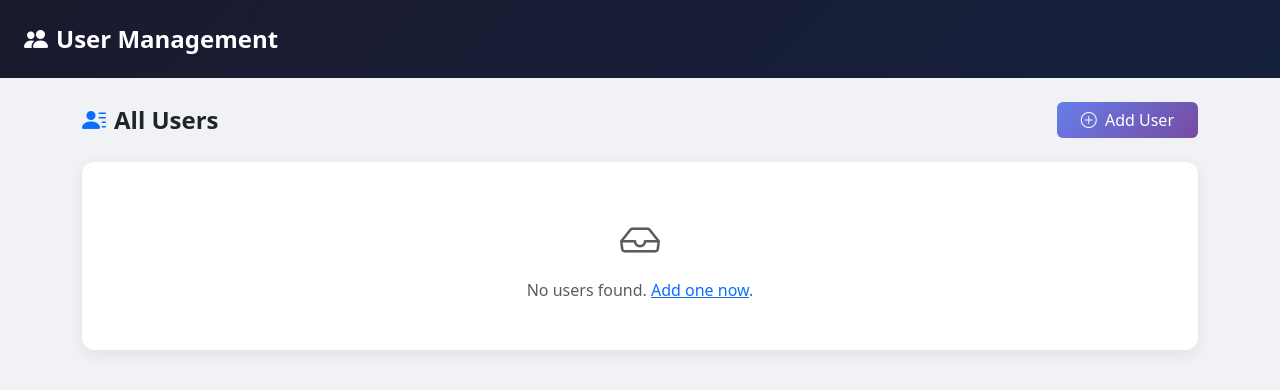
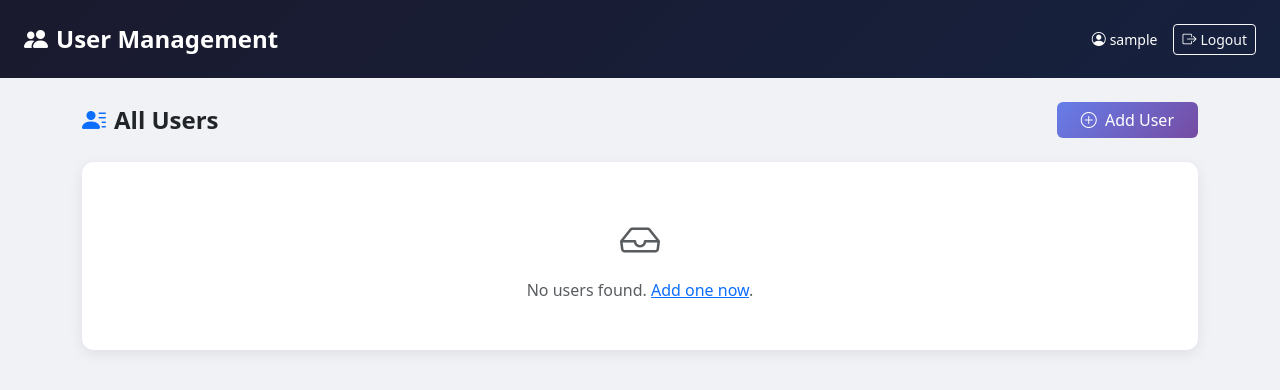
Before and after one commit to shamsnusarat-dot/UserManagementContainerApp, a Django app: page / in a window 1280 px wide. Shown: the top 390 px of the page. Run offline with Django 5.2, Linux system fonts and the light colour scheme; the visitor is signed in with stand-in values (Sample User, id 1).

Commit message:
Redirection Refractor

```diff
--- a/templates/users/base.html
+++ b/templates/users/base.html
@@ -21,10 +21,10 @@
         <a class="navbar-brand fw-bold fs-4" href="{% url 'user-list-template' %}">
             <i class="bi bi-people-fill me-2"></i>User Management
         </a>
-        {% if request.session.user %}
+        {% if request.user.is_authenticated %}
         <div class="d-flex align-items-center gap-3">
             <span class="text-white small">
-                <i class="bi bi-person-circle me-1"></i>{{ request.session.user.name }}
+                <i class="bi bi-person-circle me-1"></i>{{ request.user.username }}
             </span>
             <a href="{% url 'ms-logout' %}" class="btn btn-sm btn-outline-light">
                 <i class="bi bi-box-arrow-right me-1"></i>Logout
--- a/users/auth_urls.py
+++ b/users/auth_urls.py
@@ -4,6 +4,6 @@ from .auth_views import register
 
 urlpatterns = [
     path('login/', LoginView.as_view(template_name='users/login.html'), name='ms-login'),
-    path('logout/', LogoutView.as_view(), name='ms-logout'),
+    path('logout/', LogoutView.as_view(next_page='/auth/login/'), name='ms-logout'),
     path('register/', register, name='register'),
 ]
--- a/users/urls.py
+++ b/users/urls.py
@@ -6,11 +6,13 @@ from .views import (
     UserEditTemplateView, UserDeleteTemplateView,
 )
 
+login = login_required(login_url='/auth/login/')
+
 urlpatterns = [
-    path('', login_required(UserListTemplateView.as_view()), name='user-list-template'),
-    path('create/', login_required(UserCreateTemplateView.as_view()), name='user-create-template'),
-    path('<int:pk>/edit/', login_required(UserEditTemplateView.as_view()), name='user-edit-template'),
-    path('<int:pk>/delete/', login_required(UserDeleteTemplateView.as_view()), name='user-delete-template'),
+    path('', login(UserListTemplateView.as_view()), name='user-list-template'),
+    path('create/', login(UserCreateTemplateView.as_view()), name='user-create-template'),
+    path('<int:pk>/edit/', login(UserEditTemplateView.as_view()), name='user-edit-template'),
+    path('<int:pk>/delete/', login(UserDeleteTemplateView.as_view()), name='user-delete-template'),
 
     path('api/users/', UserListCreateView.as_view(), name='user-list-create'),
     path('api/users/<int:pk>/', UserDetailView.as_view(), name='user-detail'),
```
